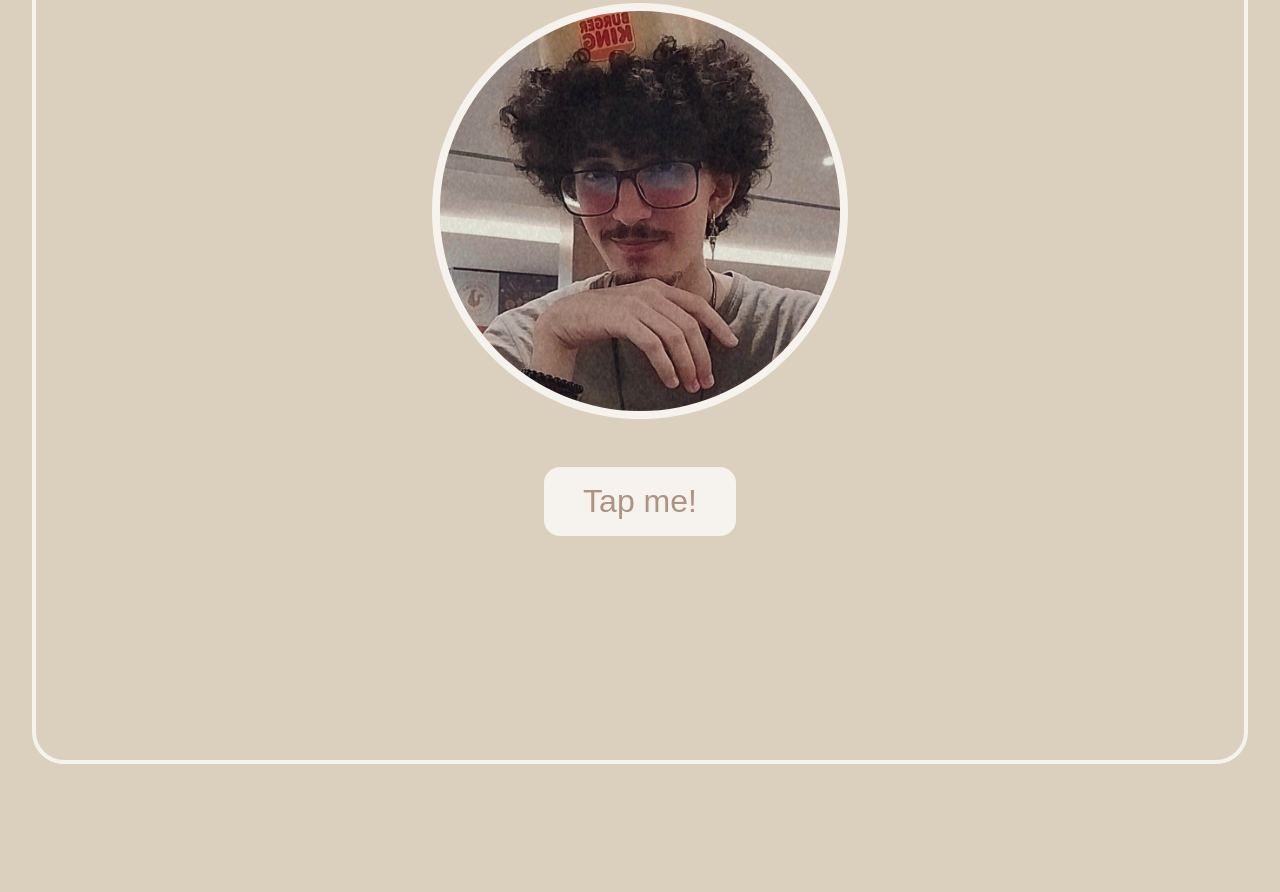
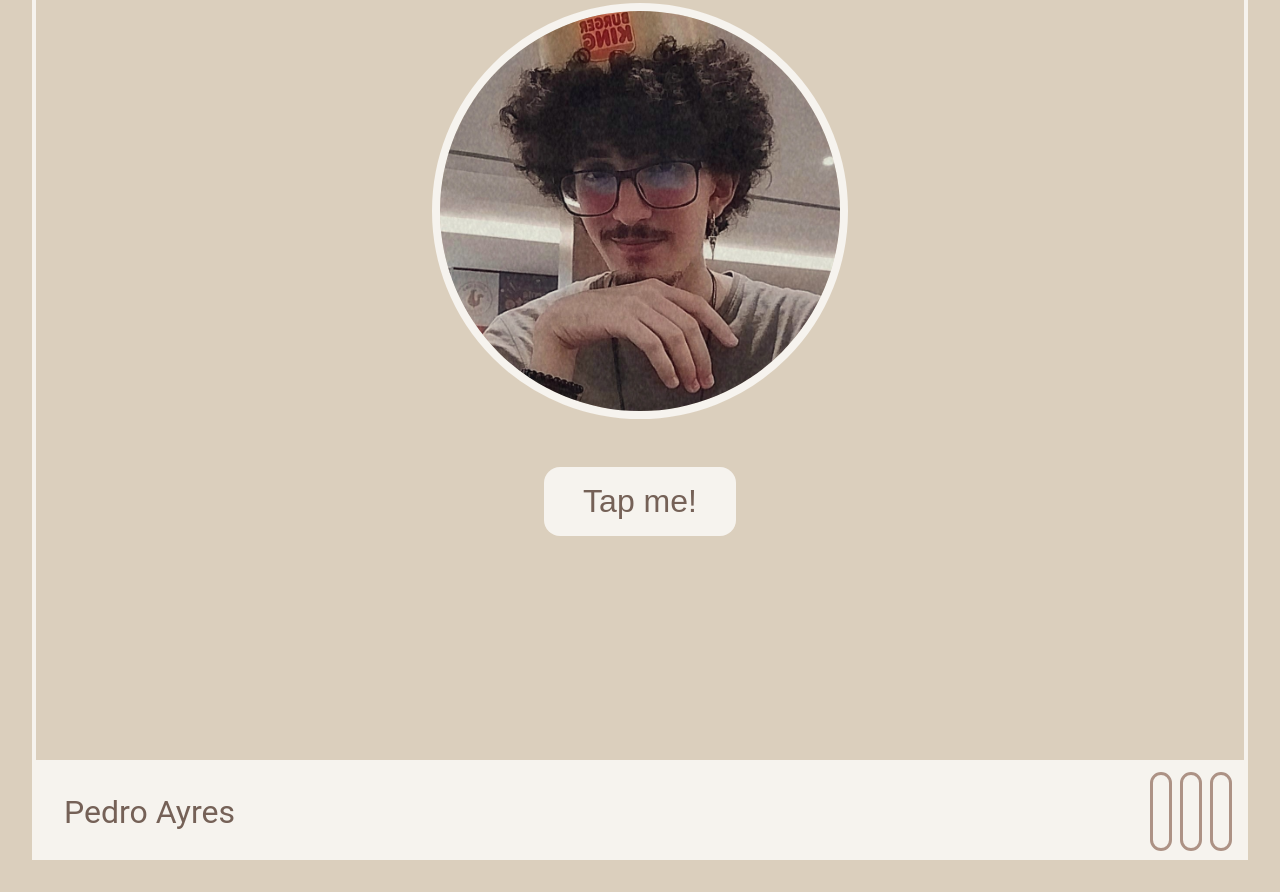
Before and after one commit to Kacaii/clt-portfolio, a website: page static/index.html in a window 1280 px wide. Shown: the part 257-1149 px from the top of the page. Before the commit the page ends 1053 px from the top, so only its background shows below. Drawn offline with nearby package versions, Linux system fonts and the light colour scheme; a web font is replaced by a local one.

Commit message:
add navbar

```diff
--- a/src/main.ts
+++ b/src/main.ts
@@ -5,6 +5,10 @@ const app = new Hono();
 
 app.use("/static/*", serveStatic({ root: "./" }));
 
+// GET Requests
 app.get("/", serveStatic({ path: "./static/index.html" }));
 
+// POST Requests
+app.post("/main", (c) => c.text("swapped!"));
+
 Deno.serve({ port: 3000, hostname: "localhost" }, app.fetch);
--- a/static/css/styles.css
+++ b/static/css/styles.css
@@ -1,7 +1,7 @@
 @import "https://www.nerdfonts.com/assets/css/webfont.css";
 
 :root {
-  /* Tokens */
+  /*Primitives*/
   --beige: #f6f3ee;
   --cream: #dbcfbd;
   --coffee: #ad9285;
@@ -10,12 +10,15 @@
   --green: #415858;
   --green-dark: #2c3639;
 
+  /* Tokens */
   --primary-color: var(--beige);
   --secondary-color: var(--cream);
-  --text-color: var(--coffee);
+  --text-color-primary: var(--coffee-dark);
+  --text-color-secondary: var(--coffee);
 }
 
 body {
+  font-family: Roboto;
   padding: 2rem;
   background-color: var(--secondary-color);
 }
@@ -23,7 +26,40 @@ body {
 #shell {
   padding: 4rem;
   border: 0.25rem solid var(--primary-color);
-  border-radius: 2rem;
+  border-radius: 2rem 2rem 0rem 0rem;
+}
+
+.navbar {
+  padding: 0.5rem 0rem;
+  width: 100%;
+  background-color: var(--primary-color);
+  color: var(--text-color-primary);
+  display: flex;
+  align-items: center;
+  justify-content: space-between;
+
+  .main {
+    display: flex;
+    gap: 1rem;
+    padding: 1rem;
+    font-size: 2rem;
+    place-content: center;
+  }
+
+  .button_list {
+    display: flex;
+    gap: 0.5rem;
+
+    padding: 1rem;
+  }
+
+  .button_icon {
+    border: 0.2rem solid var(--text-color-secondary);
+    padding: 0.5rem;
+    border-radius: 1rem;
+    font-size: 3rem;
+    height: 2rem;
+  }
 }
 
 .landing-page {
@@ -44,17 +80,16 @@ body {
     width: 25rem;
   }
 
-  .landing-page__button {
+  .button {
     border: none;
     border-radius: 1rem;
 
     padding: 1rem;
     background-color: var(--primary-color);
     font-size: 2rem;
-    color: var(--text-color);
+    color: var(--text-color-primary);
 
     width: 12rem;
-
     transition: width 100ms ease-in-out;
 
     &:hover {
--- a/static/index.html
+++ b/static/index.html
@@ -13,6 +13,7 @@
     ></script>
   </head>
   <body>
+    <!-- It wraps around the main content -->
     <main id="shell">
       <section class="landing-page">
         <img
@@ -20,16 +21,28 @@
           class="profile-picture"
           alt="A picture of me"
         />
-        <button class="landing-page__button">
+        <button
+          hx-post="/main"
+          hx-target="#shell"
+          hx-swap="innerHTML"
+          class="button"
+        >
           <i class="nf nf-md-gesture_tap"></i> Tap me!
         </button>
       </section>
-      <nav>
-        <ul>
-          <li><i class="nf nf-fa-moon"></i></li>
-          <li><i class="nf nf-dev-github"></i></li>
-        </ul>
-      </nav>
     </main>
+
+    <nav class="navbar">
+      <div class="main">
+        <i class="nf nf-dev-terminal"></i>
+        <p class="main-name">Pedro Ayres</p>
+      </div>
+
+      <ul class="button_list">
+        <li><i class="nf nf-fa-moon button_icon"></i></li>
+        <li><i class="nf nf-dev-github button_icon"></i></li>
+        <li><i class="nf nf-md-menu button_icon"></i></li>
+      </ul>
+    </nav>
   </body>
 </html>
```
